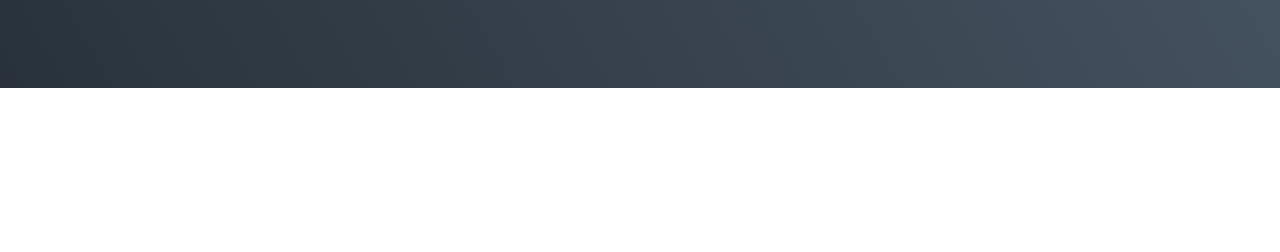
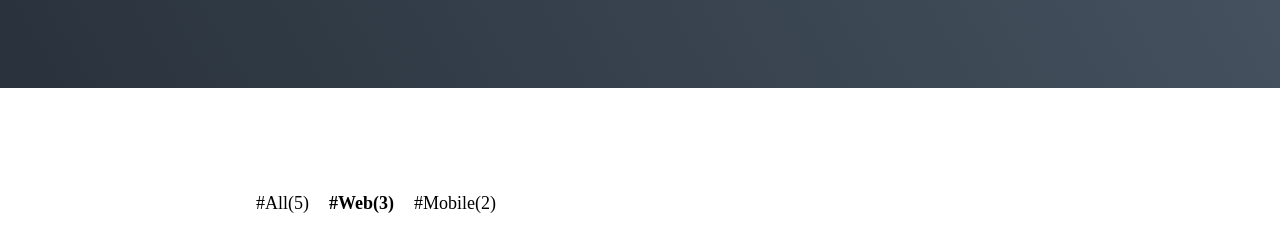
Before and after one commit to Muntari29/jamstack, a Gatsby site: page / in a window 1280 px wide. Shown: the part 312-564 px from the top of the page. Built offline with nearby package versions, Linux system fonts and the light colour scheme; Gatsby itself is replaced by a stand-in of ours.

Commit message:
add: CategoryList 컴포넌트 추가

```diff
--- /dev/null
+++ b/src/components/base/CategoryList.tsx
@@ -0,0 +1,59 @@
+import React, { FunctionComponent, ReactNode } from 'react'
+import styled from '@emotion/styled'
+import { Link } from 'gatsby'
+
+export type CategoryListProps = {
+  selectedCategory: string
+  categoryList: {
+    [key: string]: number
+  }
+}
+// type CategoryItemProps = {
+//   active: boolean
+// }
+
+// type GatsbyLinkProps = {
+//   children: ReactNode
+//   className?: string
+//   to: string
+// } & CategoryItemProps
+
+const CategoryListWrapper = styled.div`
+  display: flex;
+  flex-wrap: wrap;
+  width: 768px;
+  margin: 100px auto 0;
+`
+
+const CategoryItem = styled(Link)<{ active: string }>`
+  margin-right: 20px;
+  padding: 5px 0;
+  font-weight: ${({ active }) => (active === 'true' ? '800' : '400')};
+  font-size: 18px;
+  cursor: pointer;
+
+  &:last-of-type {
+    margin-right: 0;
+  }
+`
+
+const CategoryList: FunctionComponent<CategoryListProps> = function ({
+  selectedCategory,
+  categoryList,
+}) {
+  return (
+    <CategoryListWrapper>
+      {Object.entries(categoryList).map(([name, count]) => (
+        <CategoryItem
+          to={`/?category=${name}`}
+          active={name === selectedCategory ? 'true' : 'false'}
+          key={name}
+        >
+          #{name}({count})
+        </CategoryItem>
+      ))}
+    </CategoryListWrapper>
+  )
+}
+
+export default CategoryList
--- a/src/pages/index.tsx
+++ b/src/pages/index.tsx
@@ -1,12 +1,19 @@
 import React, { FunctionComponent } from 'react'
 import styled from '@emotion/styled'
 import GlobalStyle from 'components/base/GlobalStyle'
+import CategoryList from 'components/base/CategoryList'
 import Introduction from 'components/domain/Introduction'
+
+const CATEGORY_LIST = {
+  All: 5,
+  Web: 3,
+  Mobile: 2,
+}
 
 const Container = styled.div`
   display: flex;
   flex-direction: column;
-  height: 100%;
+  height: 100vh;
 `
 
 const IndexPage: FunctionComponent = function () {
@@ -14,6 +21,7 @@ const IndexPage: FunctionComponent = function () {
     <Container>
       <GlobalStyle />
       <Introduction />
+      <CategoryList selectedCategory="Web" categoryList={CATEGORY_LIST} />
     </Container>
   )
 }
```
